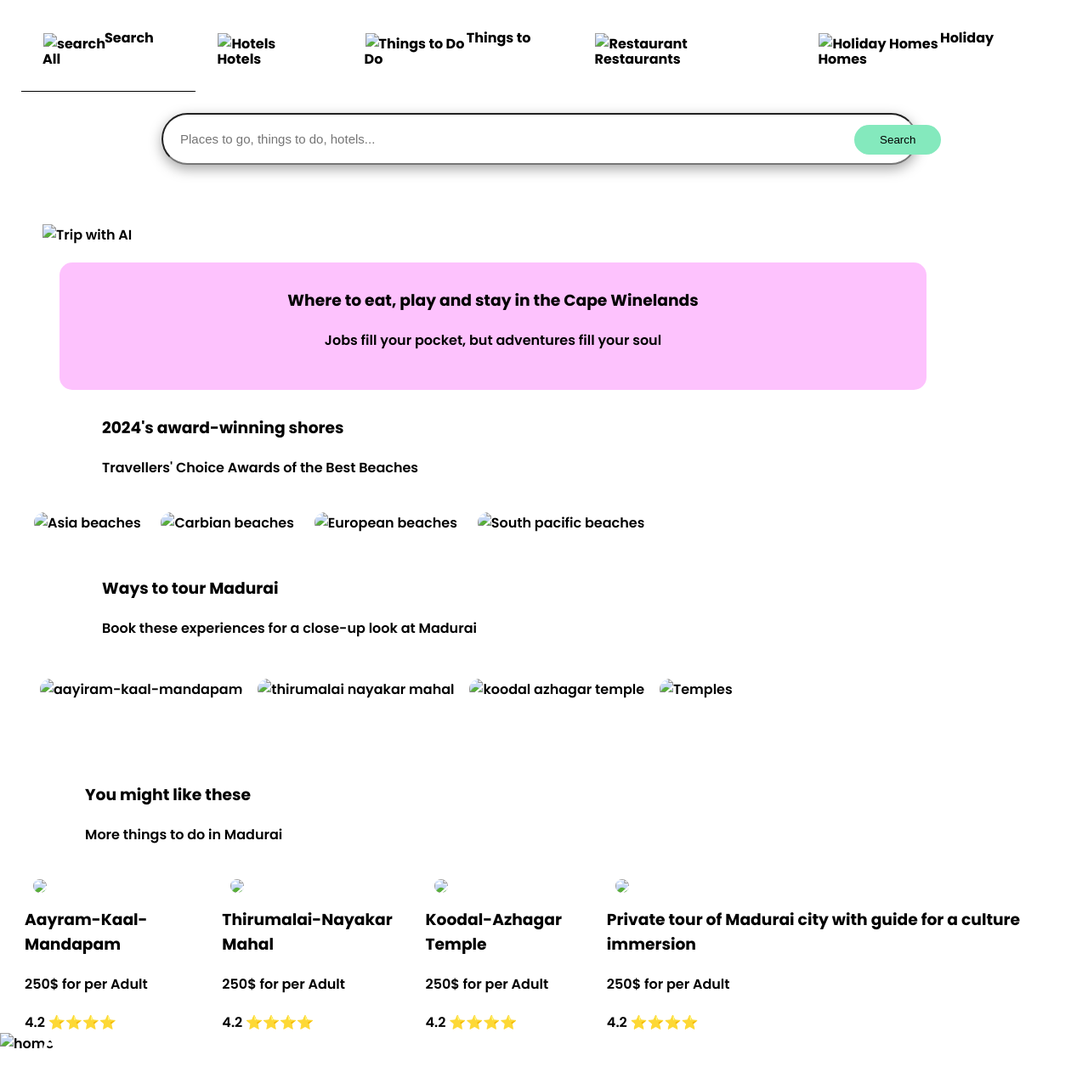
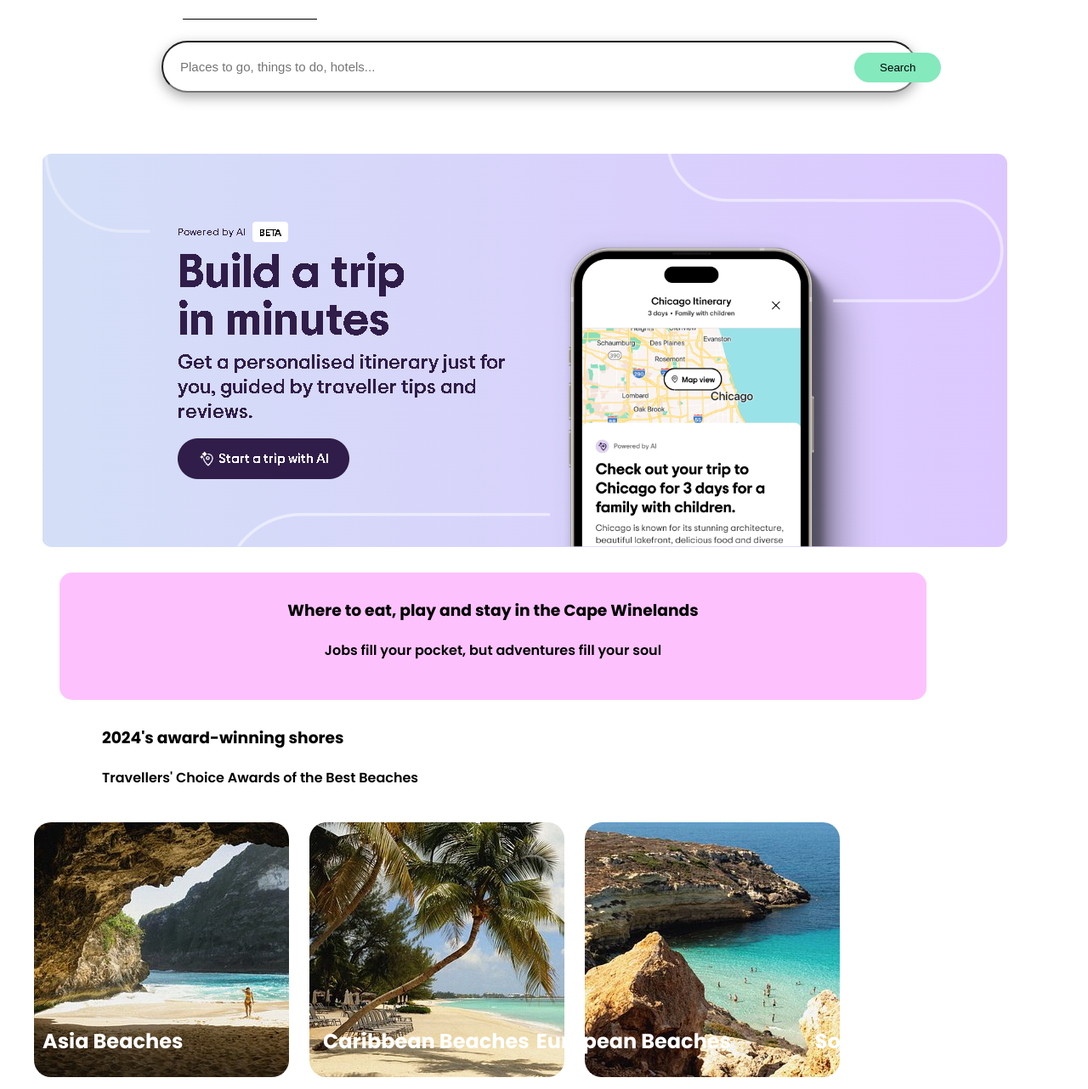
Before and after one commit to Parthibanmuthukumar/Trip-Advisor-Clone, a plain HTML site: page index.html in a window 1280 px wide. Shown: the part 292-1574 px from the top of the page at 85% size. Drawn offline with Linux system fonts and the light colour scheme.

Commit message:
Updated Images

```diff
--- a/index.html
+++ b/index.html
@@ -23,7 +23,7 @@
     <nav class="main_container">
         <div class="section1">
             <div class="s1_title__p1">
-                <img src="tripadvisor_logo.png" alt="Tripadvisor-Logo">
+                <img src="img/tripadvisor_logo.png" alt="Tripadvisor-Logo">
             </div>
             <div class="s1_title__p2">
                 <p>Discover</p>
@@ -32,7 +32,7 @@
                 <p>More</p>
             </div>
             <div class="s1_title__p3">
-                <img src="earth-grid.png " alt="Choose your Fav Location">
+                <img src="img/earth-grid.png " alt="Choose your Fav Location">
                 <h3> | CNY</h3>
             </div>
             <div class="s1_title__p4">
@@ -46,11 +46,11 @@
                 </div>
             </div>
             <div class="s2_des__p2">
-                <h4 class="s2_des__a1"><img src="home.png" alt="search">Search All</h4>
-                <h4 class="s2_des__a2"> <img src="double-bed.png" alt="Hotels"> Hotels</h4>
-                <h4 class="s2_des__a3"> <img src="ticket.png" alt="Things to Do"> Things to Do</h4>
-                <h4 class="s2_des__a4"> <img src="fork.png" alt="Restaurant"> Restaurants</h4>
-                <h4 class="s2_des__a5"> <img src="key.png" alt="Holiday Homes"> Holiday Homes</h4>
+                <h4 class="s2_des__a1"><img src="img/home.png" alt="search">Search All</h4>
+                <h4 class="s2_des__a2"> <img src="img/double-bed.png" alt="Hotels"> Hotels</h4>
+                <h4 class="s2_des__a3"> <img src="img/ticket.png" alt="Things to Do"> Things to Do</h4>
+                <h4 class="s2_des__a4"> <img src="img/fork.png" alt="Restaurant"> Restaurants</h4>
+                <h4 class="s2_des__a5"> <img src="img/key.png" alt="Holiday Homes"> Holiday Homes</h4>
             </div>
         </div>
         <div class="section3">
@@ -60,7 +60,7 @@
             </div>
         </div>
         <div class="section4">
-            <img src="Screenshot (2).png" alt="Trip with AI">
+            <img src="img/Screenshot (2).png" alt="Trip with AI">
             <div class="s4_des">
                 <h3>Where to eat, play and stay in the Cape Winelands</h3>
                 <p>Jobs fill your pocket, but adventures fill your soul</p>
@@ -71,10 +71,10 @@
             <p>Travellers' Choice Awards of the Best Beaches</p>
         </div>
         <div class="section6">
-            <img src="asian.jpg" alt="Asia beaches">
-            <img src="caribbean beaches.jpg" alt="Carbian beaches">
-            <img src="european beaches.jpg" alt="European beaches">
-            <img src="south pacific beaches.jpg" alt="South pacific beaches">
+            <img src="img/asian.jpg" alt="Asia beaches">
+            <img src="img/caribbean beaches.jpg" alt="Carbian beaches">
+            <img src="img/european beaches.jpg" alt="European beaches">
+            <img src="img/south pacific beaches.jpg" alt="South pacific beaches">
             <h2 class="s6_img1">Asia Beaches</h2>
             <h2 class="s6_img2">Caribbean Beaches</h2>
             <h2 class="s6_img3">European Beaches </h2>
@@ -86,10 +86,10 @@
         </div>
         <div class="section8">
             <div class="s8_images">
-                <img src="aayiram-kaal-mandapam.jpg" alt="aayiram-kaal-mandapam">
-                <img src="thirumalai nayakar mahal.jpg" alt="thirumalai nayakar mahal">
-                <img src="koodal azhagar temple.jpg" alt="koodal azhagar temple">
-                <img src="private tour of madurai city with gude for a cultural immersion.jpg" alt="Temples">
+                <img src="img/aayiram-kaal-mandapam.jpg" alt="aayiram-kaal-mandapam">
+                <img src="img/thirumalai nayakar mahal.jpg" alt="thirumalai nayakar mahal">
+                <img src="img/koodal azhagar temple.jpg" alt="koodal azhagar temple">
+                <img src="img/private tour of madurai city with gude for a cultural immersion.jpg" alt="Temples">
             </div>
             <h6 class="s8_img1">Aayram-Kaal-Mandapam </h6>
             <h6 class="s8_img2">ThirumalaiNayakar Mahal </h6>
@@ -117,32 +117,32 @@
         </div>
         <div class="section9">
             <div class="section9_one">
-                <img src="aayiram-kaal-mandapam.jpg">
+                <img src="img/aayiram-kaal-mandapam.jpg">
                 <h3>Aayram-Kaal-Mandapam</h3>
                 <p>250$ for per Adult</p>
                 <p>4.2 ⭐⭐⭐⭐</p>
             </div>
             <div class="section9_two">
-                <img src="thirumalai nayakar mahal.jpg">
+                <img src="img/thirumalai nayakar mahal.jpg">
                 <h3>Thirumalai-Nayakar Mahal</h3>
                 <p>250$ for per Adult</p>
                 <p>4.2 ⭐⭐⭐⭐</p>
             </div>
             <div class="section9_three">
-                <img src="koodal azhagar temple.jpg">
+                <img src="img/koodal azhagar temple.jpg">
                 <h3>Koodal-Azhagar Temple</h3>
                 <p>250$ for per Adult</p>
                 <p>4.2 ⭐⭐⭐⭐</p>
             </div>
             <div class="section9_four">
-                <img src="private tour of madurai city with gude for a cultural immersion.jpg">
+                <img src="img/private tour of madurai city with gude for a cultural immersion.jpg">
                 <h3>Private tour of Madurai city with guide for a culture immersion</h3>
                 <p>250$ for per Adult</p>
                 <p>4.2 ⭐⭐⭐⭐</p>
             </div>
         </div>
         <div class="section10">
-            <img src="home screeN.PNG" alt="home">
+            <img src="img/home screeN.PNG" alt="home">
         </div>
         <div class="section11">
             <div class="section11_topic1">
@@ -182,7 +182,7 @@
             </div>
         </div>
         <div class="section12_topic1">
-            <img src="Tripadvisor_logoset_solid_green.svg" alt="LOgo">
+            <img src="img/Tripadvisor_logoset_solid_green.svg" alt="LOgo">
             <p class="section12_p">&copy; 2024 Tripadvisor LLC All rights reserved</p>
             <div class="section12_topic2">
                 <h6>Terms of Use</h6>
```
